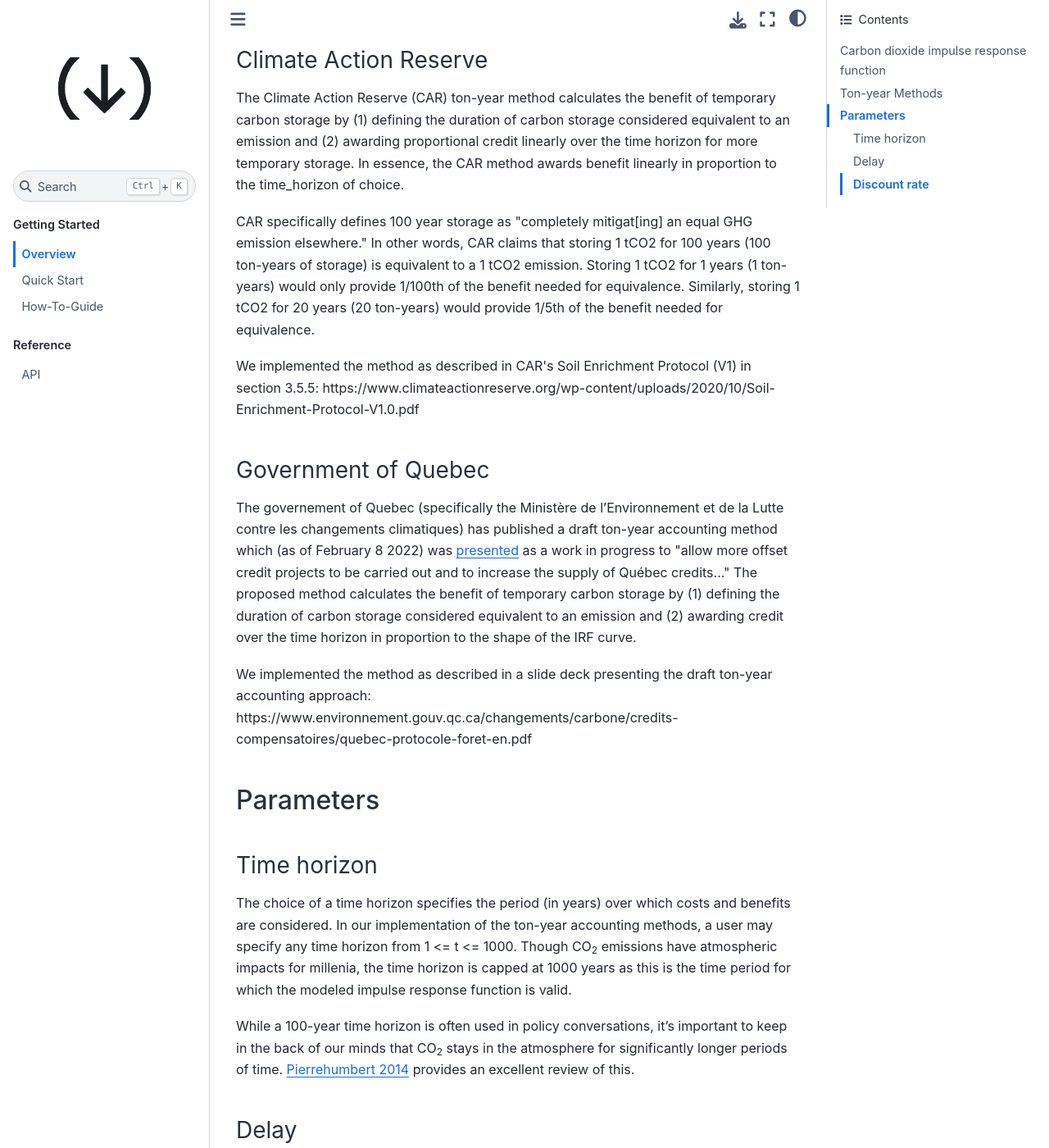
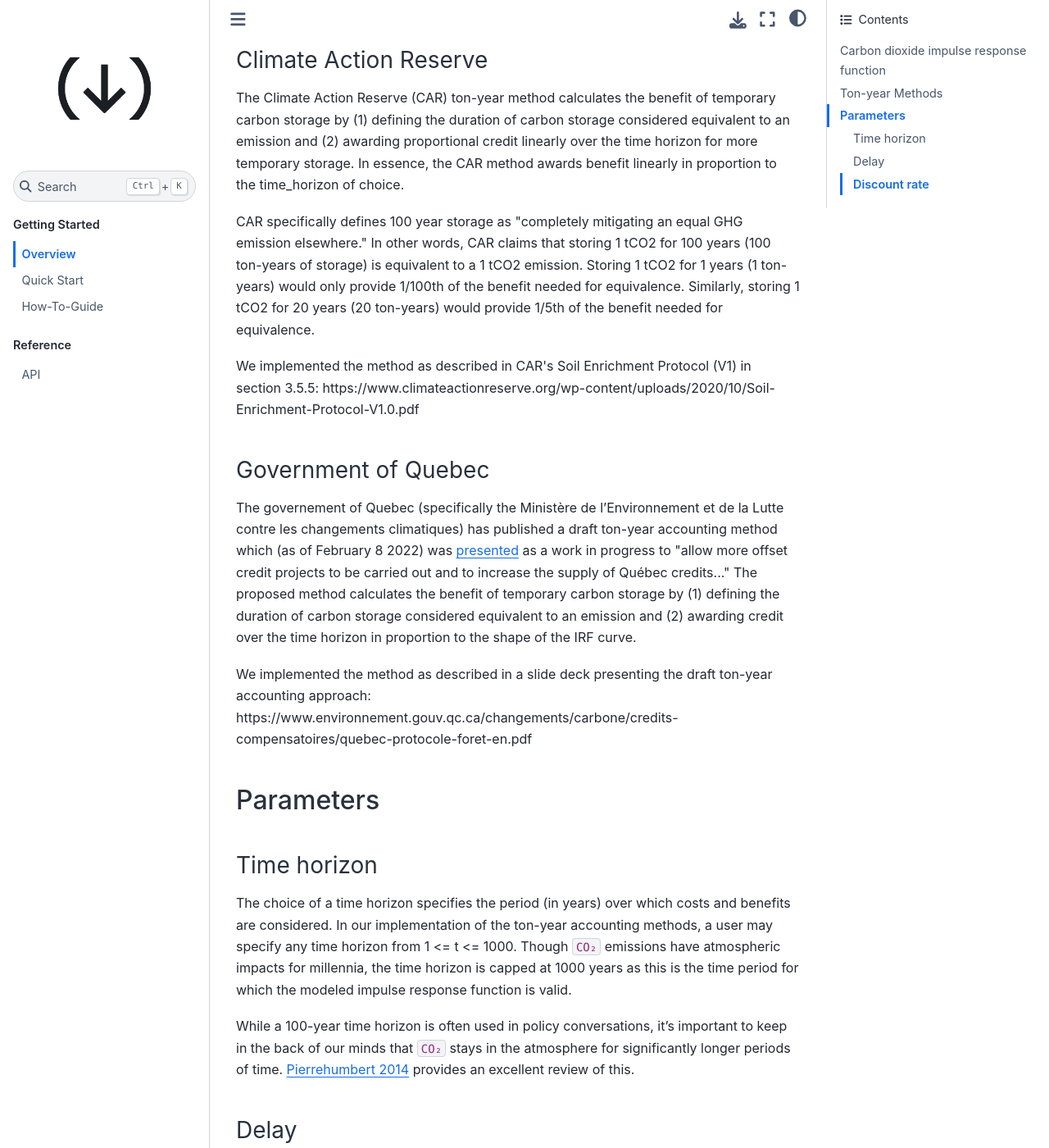
Before and after one commit to carbonplan/ton-year, a Sphinx documentation site: the page built from docs/overview.md, in a window 1280 px wide and 1400 px high, scrolled down 1910 px. Shown: the whole window at 82% size. Built offline with Sphinx 7.4.7 and the Sphinx Book theme 1.1.4, drawn with Linux system fonts in a browser that asks for light colours; the version number could not be read and is left out; some of the changed text lies outside the part shown.

Commit message:
markdown/rst fixes

```diff
--- a/docs/index.rst
+++ b/docs/index.rst
@@ -5,7 +5,7 @@
 
 This project implements two widely referenced ton-year accounting methods.
 
-Ton-year accounting refers to a family of approaches that quantify the benefit of temporarily storing carbon dioxide that might otherwise enter the atmosphere and exacerbate climate change. We’ve noticed growing interest in using ton-year accounting to generate carbon offsets – an arrangement that uses temporary storage of CO<sub>2</sub> to justify the on-going carbon pollution.
+Ton-year accounting refers to a family of approaches that quantify the benefit of temporarily storing carbon dioxide that might otherwise enter the atmosphere and exacerbate climate change. We’ve noticed growing interest in using ton-year accounting to generate carbon offsets – an arrangement that uses temporary storage of `CO₂` to justify the on-going carbon pollution.
 
 We originally wrote this code as a way to improve our understanding of the climate science, math, and assumptions underlying ton-year accounting methods. By sharing our code, we hope to help facilitate deep thinking about how we value temporary carbon storage.
 We wrote a short `explainer <https://carbonplan.org/research/ton-year-explainer>`_ documenting what we’ve learned so far.
--- a/docs/overview.md
+++ b/docs/overview.md
@@ -2,15 +2,15 @@
 
 ## Carbon dioxide impulse response function
 
-Impulse response functions (IRFs) model the long-term change in atmospheric carbon dioxide (CO<sub>2</sub>) as a result of a CO<sub>2</sub> emission. IRFs model this change with a curve representing the proportion of an emission remaining in the atmosphere as a function of time.
+Impulse response functions (IRFs) model the long-term change in atmospheric carbon dioxide (`CO₂`) as a result of a `CO₂` emission. IRFs model this change with a curve representing the proportion of an emission remaining in the atmosphere as a function of time.
 
-Our analyses rely on the [Joos et al., 2013](https://doi.org/10.5194/acp-13-2793-2013) carbon dioxide IRF, which used data from fifteen climate models to derive a simplified, empirical function that characterizes the equilibrium response of CO<sub>2</sub> added to the atmosphere.
+Our analyses rely on the [Joos et al., 2013](https://doi.org/10.5194/acp-13-2793-2013) carbon dioxide IRF, which used data from fifteen climate models to derive a simplified, empirical function that characterizes the equilibrium response of `CO₂` added to the atmosphere.
 
 We also implemented two additional IRF curves to enable replication of published ton-year accounting results: the IRFs parameterized in the [IPCC AR4 2007 report (Chapter 2, page 213)](https://www.ipcc.ch/site/assets/uploads/2018/02/ar4-wg1-chapter2-1.pdf) and the IPCC [LULUCF Special Report 2000 (Chapter 2.3.6.3, Footnote 4)](https://www.ipcc.ch/site/assets/uploads/2018/02/ar4-wg1-chapter2-1.pdf).
 
 We chose to use the Joos et al., 2013 model over the other implementations because it was more recently modeled and because it’s possible to estimate [uncertainty in the Joos IRF parameters](https://doi.org/10.5194/esd-4-267-2013).
 
-We validated our implementation of the Joos et al., 2013 IRF by replicating it to the time-dependent remaining CO<sub>2</sub> fractions reported in Joos et al., 2013 (Section 4.1). We also replicated the time-integrated IRF mean values for the Joos et al, 2013 curve reported in the [IPCC AR5 Chapter 8 SM report (Table 8.SM.11)](https://www.ipcc.ch/site/assets/uploads/2018/07/WGI_AR5.Chap_.8_SM.pdf). All values were [replicated precisely](https://github.com/carbonplan/ton-year/blob/main/tonyear/tests/test_tonyear.py).
+We validated our implementation of the Joos et al., 2013 IRF by replicating it to the time-dependent remaining CO₂` fractions reported in Joos et al., 2013 (Section 4.1). We also replicated the time-integrated IRF mean values for the Joos et al, 2013 curve reported in the [IPCC AR5 Chapter 8 SM report (Table 8.SM.11)](https://www.ipcc.ch/site/assets/uploads/2018/07/WGI_AR5.Chap_.8_SM.pdf). All values were [replicated precisely](https://github.com/carbonplan/ton-year/blob/main/tonyear/tests/test_tonyear.py).
 
 One unintuitive aspect of how the impulse response functions are implemented is that the values in an array representing the curve mark the transition between years rather than the value for a year. The array starts when an emission is released into the atmosphere at t=0, index=0. If you are interested in examining the curve over the 100 years after the emission, you would be interested in the slice of the array from index=0 to index=100, inclusive. In other words, any array representing N years of the curve will have N+1 elements. This can get a little confusing because of Python’s zero-based indexing. In some places, like [`calculate_tonyears`](https://ton-year.readthedocs.io/en/latest/generated/tonyear.calculate_tonyears#tonyear.calculate_tonyears), we handle this logic for you.
 
@@ -43,7 +43,7 @@
 by (1) defining the duration of carbon storage considered equivalent to an emission and (2) awarding
 proportional credit linearly over the time horizon for more temporary storage. In essence, the CAR method awards benefit linearly in proportion to the time_horizon of choice.
 
-CAR specifically defines 100 year storage as "completely mitigat[ing] an equal GHG emission
+CAR specifically defines 100 year storage as "completely mitigating an equal GHG emission
 elsewhere." In other words, CAR claims that storing 1 tCO2 for 100 years (100 ton-years of storage)
 is equivalent to a 1 tCO2 emission. Storing 1 tCO2 for 1 years (1 ton-years) would only provide
 1/100th of the benefit needed for equivalence. Similarly, storing 1 tCO2 for 20 years (20 ton-years)
@@ -70,9 +70,9 @@
 
 ### Time horizon
 
-The choice of a time horizon specifies the period (in years) over which costs and benefits are considered. In our implementation of the ton-year accounting methods, a user may specify any time horizon from 1 <= t <= 1000. Though CO<sub>2</sub> emissions have atmospheric impacts for millenia, the time horizon is capped at 1000 years as this is the time period for which the modeled impulse response function is valid.
+The choice of a time horizon specifies the period (in years) over which costs and benefits are considered. In our implementation of the ton-year accounting methods, a user may specify any time horizon from 1 <= t <= 1000. Though `CO₂` emissions have atmospheric impacts for millennia, the time horizon is capped at 1000 years as this is the time period for which the modeled impulse response function is valid.
 
-While a 100-year time horizon is often used in policy conversations, it’s important to keep in the back of our minds that CO<sub>2</sub> stays in the atmosphere for significantly longer periods of time.
+While a 100-year time horizon is often used in policy conversations, it’s important to keep in the back of our minds that `CO₂` stays in the atmosphere for significantly longer periods of time.
 [Pierrehumbert 2014](https://doi.org/10.1146/annurev-earth-060313-054843) provides an excellent review of this.
 
 ### Delay
```
